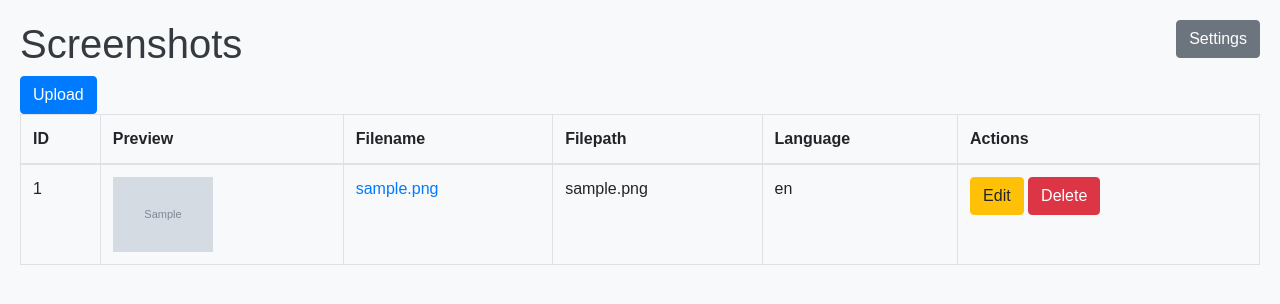
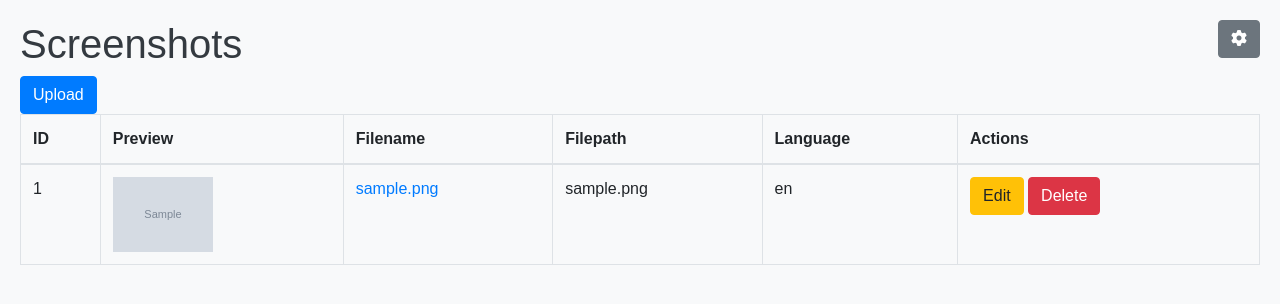
Before and after one commit to camdenwebster/ScreenshotManager, a Flask app: page / in a window 1280 px wide. Shown: the top 304 px of the page. Run offline with Flask 3, Linux system fonts and the light colour scheme; tables that the repository leaves empty hold one stand-in row (values such as "Sample post"); grey boxes marked "Sample" are stand-in pictures; some libraries are stand-ins or nearby versions.

Commit message:
UI tweaks

```diff
--- a/templates/screenshots.html
+++ b/templates/screenshots.html
@@ -7,6 +7,7 @@
     <link href="https://stackpath.bootstrapcdn.com/bootstrap/4.5.2/css/bootstrap.min.css" rel="stylesheet">
     <script src="https://code.jquery.com/jquery-3.5.1.slim.min.js"></script>
     <script src="https://cdn.jsdelivr.net/npm/@popperjs/core@2.5.4/dist/umd/popper.min.js"></script>
+    <script src="https://kit.fontawesome.com/8195c81480.js" crossorigin="anonymous"></script>
     <script src="https://stackpath.bootstrapcdn.com/bootstrap/4.5.2/js/bootstrap.min.js"></script>
     <style>
         body {
@@ -42,7 +43,7 @@
     <h1>Screenshots</h1>
     <a href="{{ url_for('upload_file') }}" class="btn btn-primary">Upload</a>
     <a href="{{ url_for('settings') }}" class="btn btn-secondary settings-button">
-        <i class="fas fa-cog"></i> Settings
+        <i class="fa-solid fa-gear"></i>
     </a>
     <table class="table table-bordered">
         <thead>
```
Also changed, not shown: templates/settings.html (+3 -4 lines).
